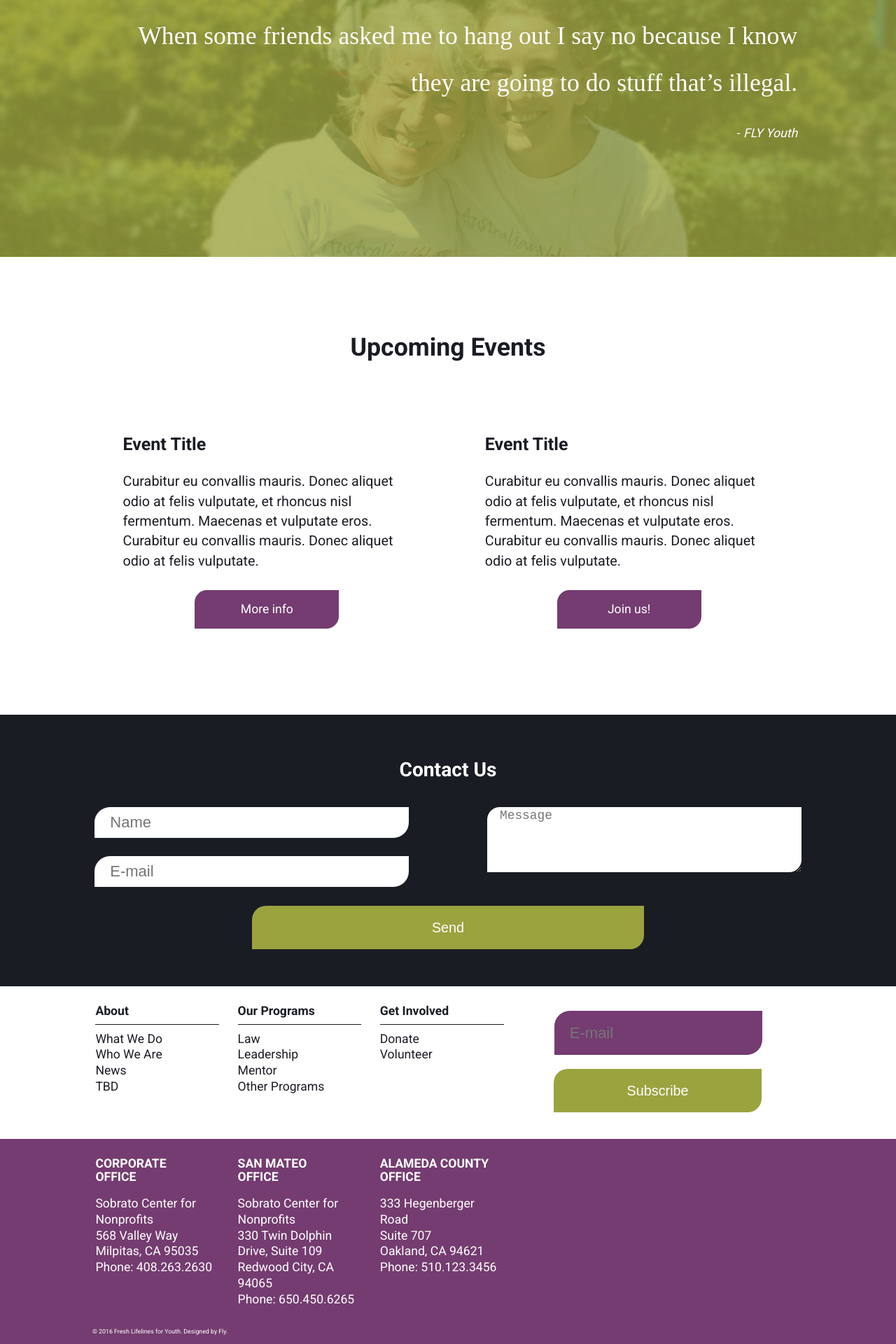
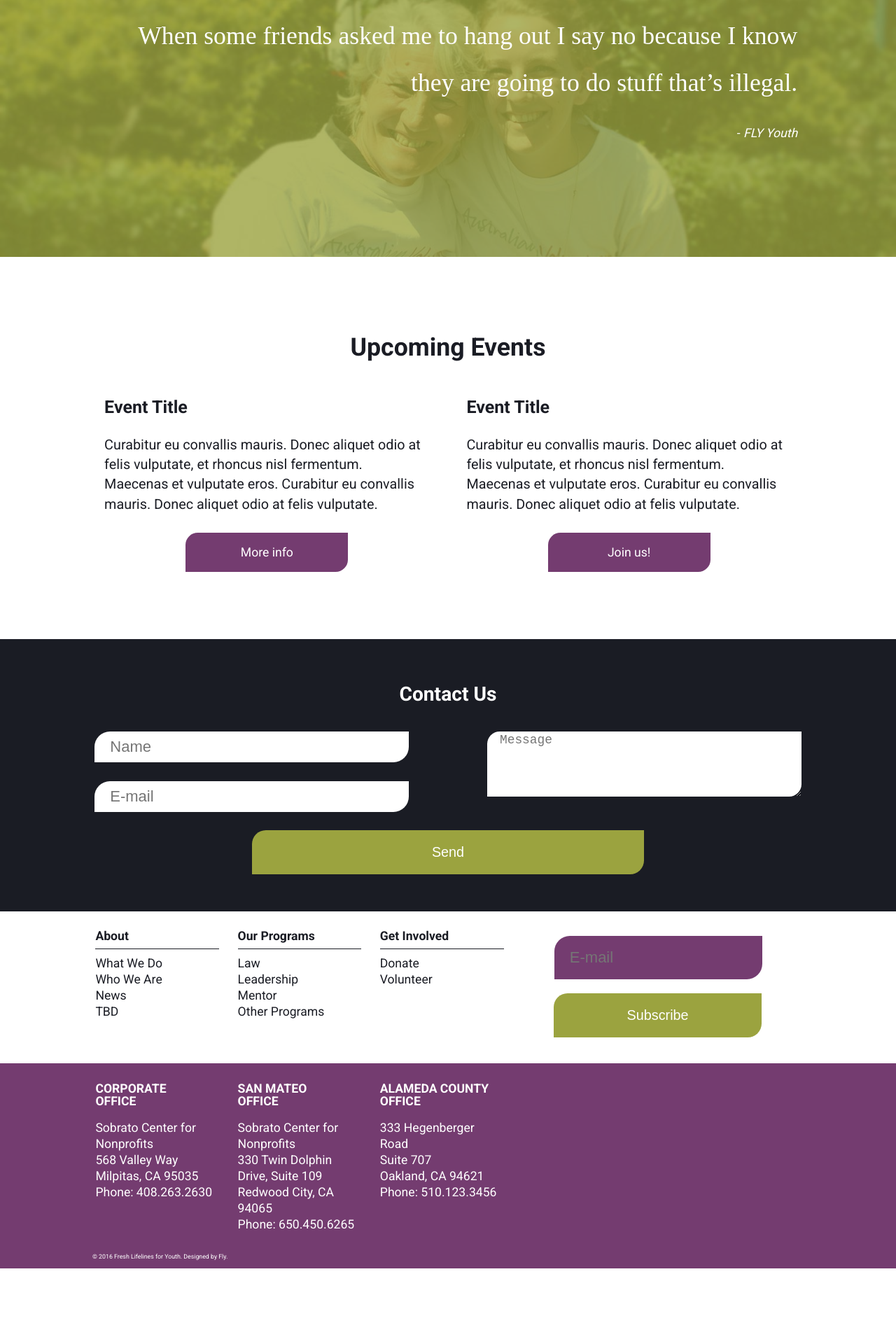
Before and after one commit to rajaaalsubairi/fly-program, a Jekyll site: the page built from index.html, in a window 1280 px wide. Shown: the part 2314-4234 px from the top of the page at 70% size. Built offline with Jekyll 4.4.1, drawn with Linux system fonts in a browser that asks for light colours; some web fonts are replaced; a style sheet for code colours, icons or effects is not loaded; after the commit the page ends 4126 px from its top, so only the background shows below that.

Commit message:
refactor(html+scss): remove spacing

```diff
--- a/css/style.css
+++ b/css/style.css
@@ -991,10 +991,6 @@ blockquote footer {
   margin-top: 1.5em;
 }
 
-.events-bg {
-  padding: 1.5rem;
-}
-
 .icons {
   background-color: #9BA33F;
 }
--- a/index.html
+++ b/index.html
@@ -79,7 +79,7 @@ priority: 1.0
 <!--Events-->
 <div class="island pad-top-2 pad-bottom-2 events">
   <div class="div-wrap-m">
-    <h2 class="zetta">Upcoming Events</h2>
+    <h2 class="zetta push-0">Upcoming Events</h2>
     <div class="grid">
       <div class="unit unit-xs-1 unit-s-1 unit-m-1-2 unit-l-1-2 div-wrap-right">
         <div class="events-bg">
--- a/scss/components/_homepage.scss
+++ b/scss/components/_homepage.scss
@@ -151,10 +151,6 @@ blockquote {
   }
 }
 
-.events-bg {
-  padding: 1.5rem;
-}
-
 // 3 icons
 
 .icons {
```
